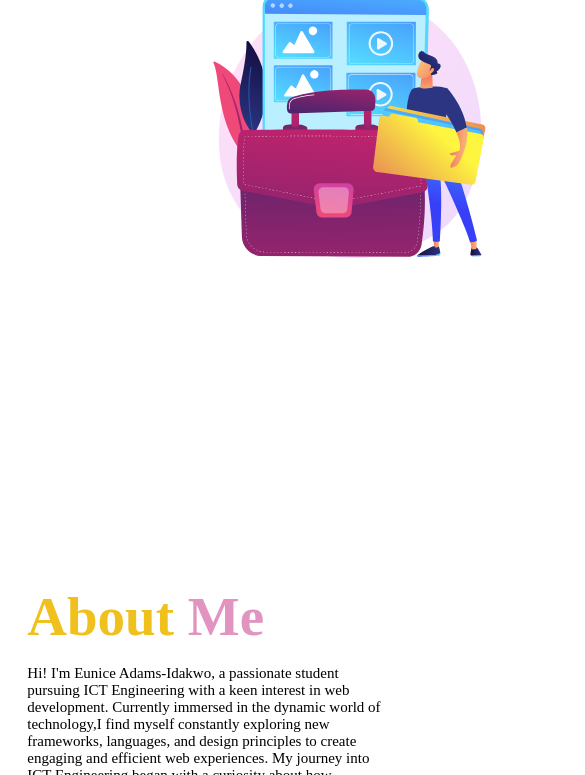
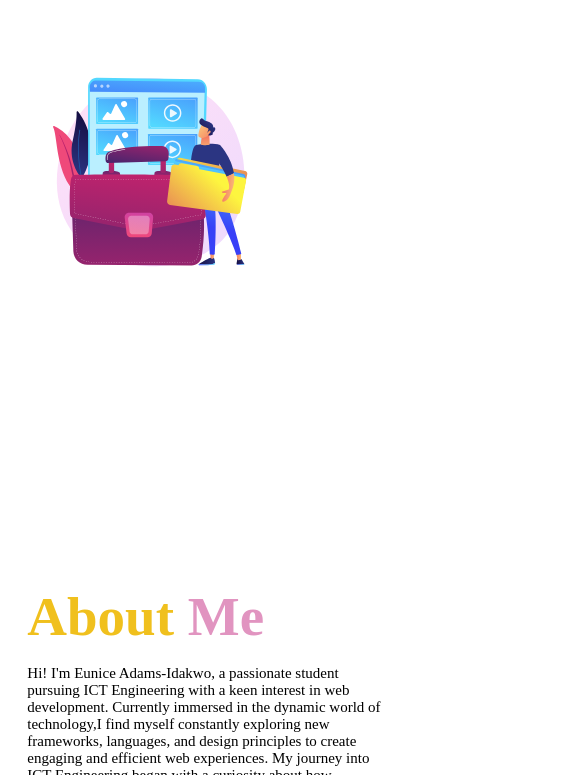
Before and after one commit to uu-dams/EuniceAdams-Idakwo, a plain HTML site: page index.html in a window 390 px wide. Shown: the part 325-1100 px from the top of the page, 585 px wide, since content can reach past the window. Drawn offline with nearby package versions, Linux system fonts and the light colour scheme; a web font is replaced by a local one.

Commit message:
made margin-left on homepage image zero.

```diff
--- a/project.css
+++ b/project.css
@@ -302,8 +302,9 @@ textarea {
     }
 
     .btn img {
-        width: 350px;
+        width: 250px;
         margin-top: 50px;
+        margin-left: 0px;
     }
 
     .aboutme {
@@ -356,6 +357,7 @@ textarea {
 
     .footerend {
         justify-content: flex-end;
+        width: 150%;
     }
 
     .socials {
```
